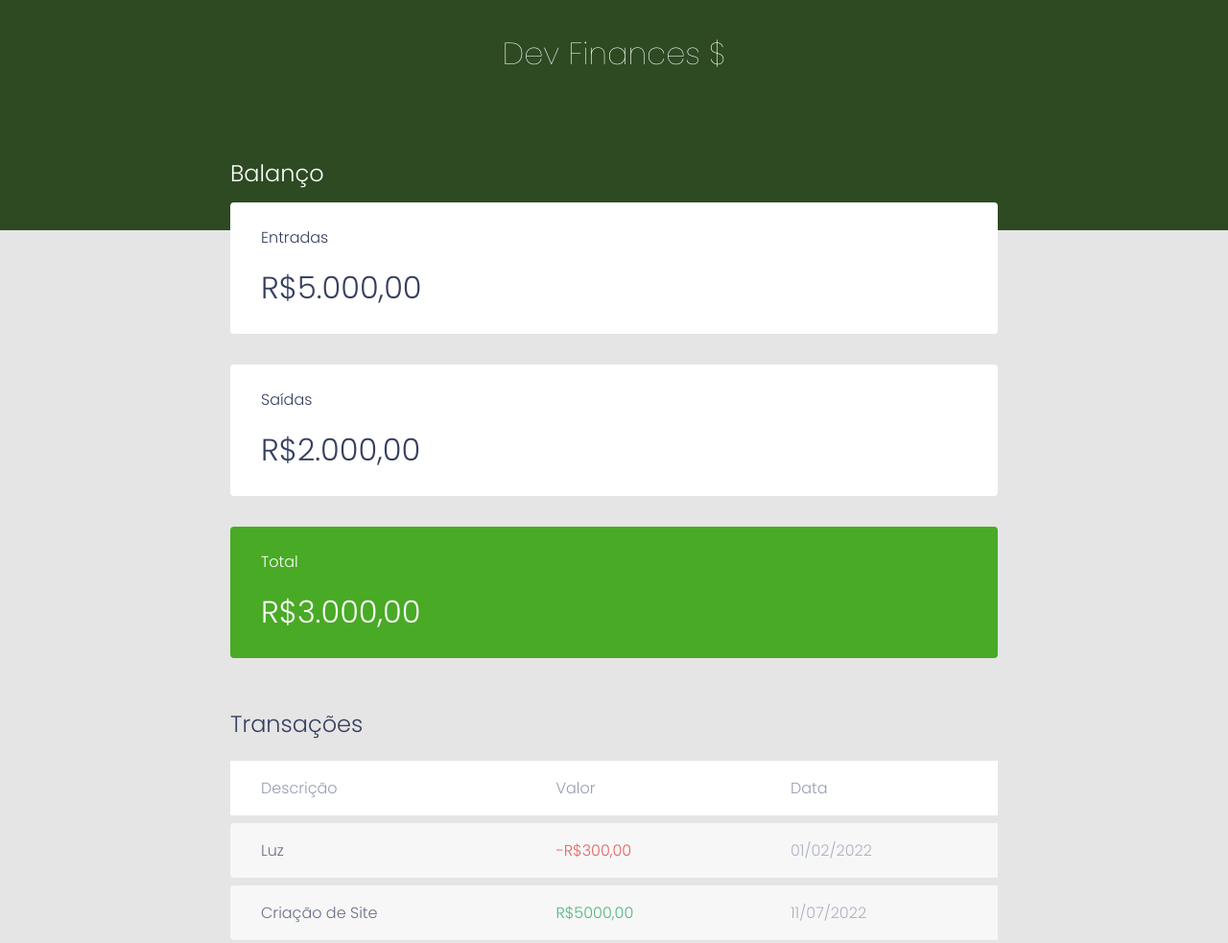
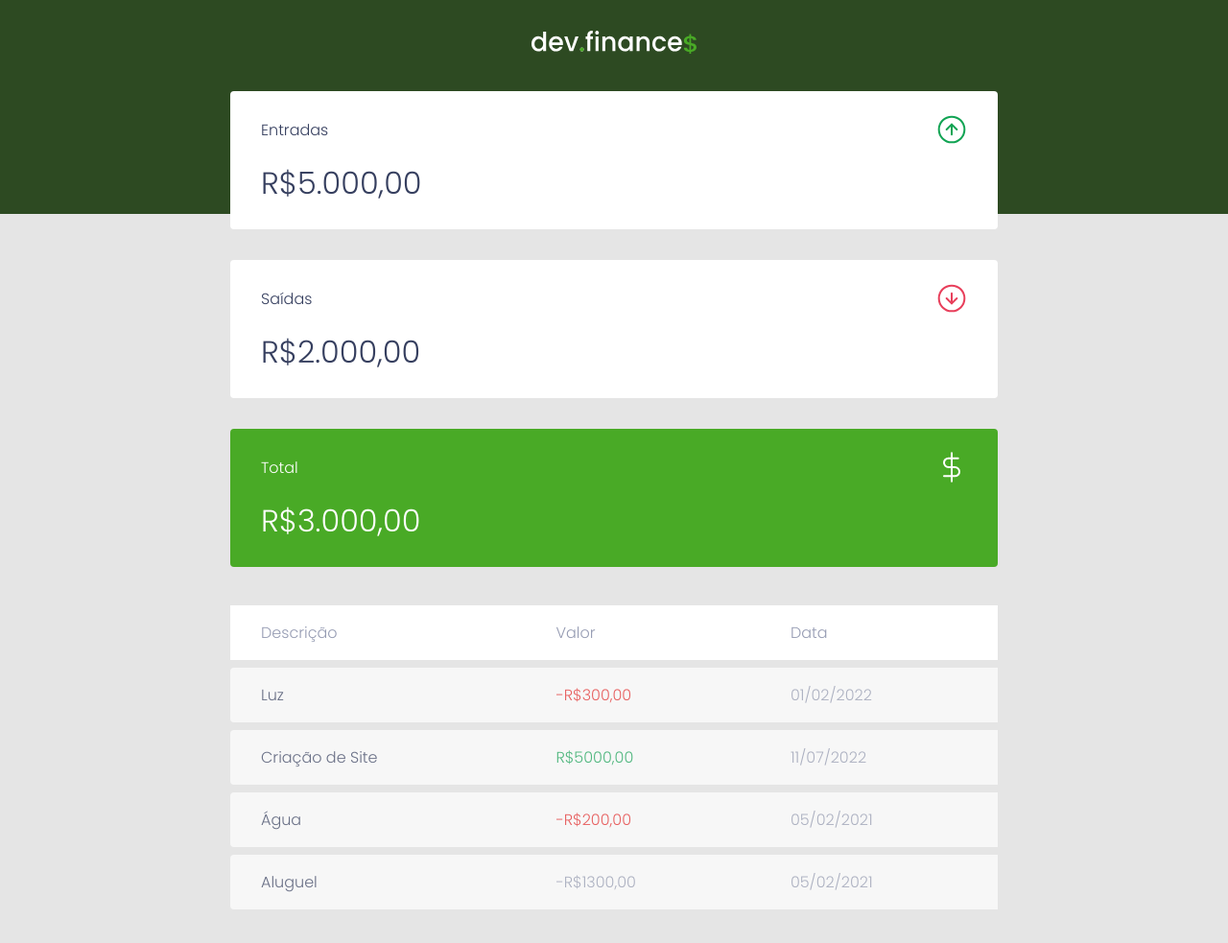
Before and after one commit to nickitrin/desafio_DevFinances, a plain HTML site: page index.html in a window 1280 px wide. Shown: the top 983 px of the page at 96% size. Drawn offline with Linux system fonts and the light colour scheme.

Commit message:
style: alteração no design

```diff
--- a/index.html
+++ b/index.html
@@ -16,32 +16,41 @@
 
   <body>
     <header>
-      <h1 id="logo">Dev Finances $</h1>
+      <img src="../assets/logo.svg" alt="Logo Dev Finance">
     </header>
     <main class="container">
 
         <section id="balance">
-            <h2>Balanço</h2>
+            <h2 class="sr-only">Balanço</h2>
 
             <div class="card">
-                <h3>Entradas</h3>
+                <h3>
+                    <span>Entradas</span>
+                    <img src="../assets/income.svg" alt="Imagem seta de Entradas">
+                </h3>
                 <p>R$5.000,00</p>
             </div>
 
             <div class="card">
-                <h3>Saídas</h3>
+                <h3>
+                    <span>Saídas</span>
+                    <img src="../assets/expense.svg" alt="Imagem seta de Saídas">
+                </h3>
                 <p>R$2.000,00</p>
             </div>
 
             <div class="card total">
-                <h3>Total</h3>
+                <h3>
+                    <span>Total</span>
+                    <img src="../assets/total.svg" alt="Imagem seta de total">
+                </h3>
                 <p>R$3.000,00</p>
             </div>
 
         </section>
 
         <section id="transactions">
-            <h2>Transações</h2>
+            <h2 class="sr-only">Transações</h2>
             <table id="data-table">
                 <thead>
                     <tr>
--- a/style/style.css
+++ b/style/style.css
@@ -22,6 +22,17 @@ header {
     background-color: #2D4A22;
     padding: 2rem 0 10rem;
     text-align: center;
+}
+.sr-only{
+    position: absolute;
+    width: 1px;
+    height: 1px;
+    padding: 0px;
+    margin: -1px;
+    overflow: hidden;
+    clip: rect(0,0,0,0);
+    white-space: nowrap;
+    border-width: 0px;
 }
 header h1 {
     color: #fff;
@@ -50,6 +61,9 @@ header h1 {
 .card h3 {
     font-weight: normal;
     font-size: 1rem;
+    display: flex;
+    align-items: center;
+    justify-content: space-between;
 }
 
 .card p{
```
Also changed, not shown: assets/expense.svg (added), assets/income.svg (added), assets/logo.svg (added), assets/minus.svg (added), assets/plus.svg (added), assets/total.svg (added).
